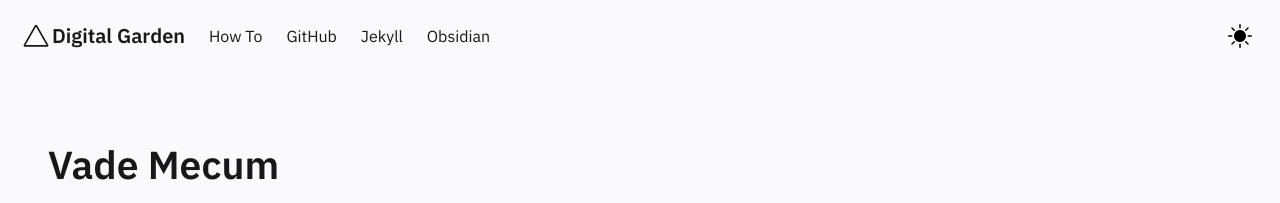
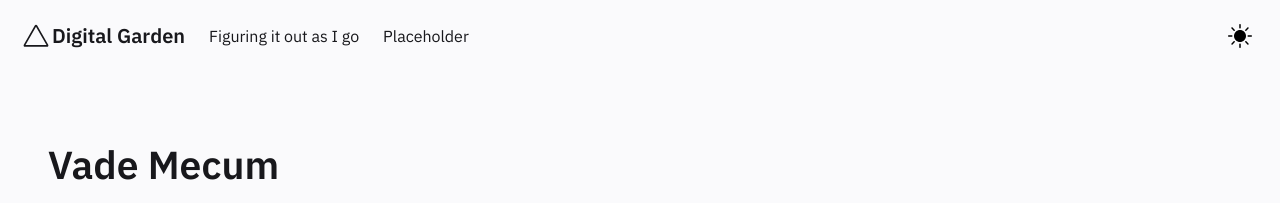
Before and after one commit to RoozeMcKelvey/RoozeMcKelvey.github.io, a Jekyll site: the page built from pages/index.html, in a window 1280 px wide. Shown: the top 203 px of the page. Built offline with Jekyll 4.4.1, drawn with Linux system fonts in a browser that asks for light colours.

Commit message:
updated header

```diff
--- a/_includes/Header.html
+++ b/_includes/Header.html
@@ -41,7 +41,7 @@
         <div class="buttons">
           <a class="button is-text">
             <span class="icon is-small">
-              <img src="../assets/img/sun.svg" id="theme-toggle-img--mobile">
+              <img src="../assets/img/vademecum-logo.jpg" id="theme-toggle-img--mobile">
             </span>
           </a>
         </div>
@@ -55,17 +55,11 @@
 
     <div id="navbarBasicExample" class="navbar-menu">
       <div class="navbar-start">
-        <a href="../posts/how-to"  class="navbar-item">
-          How To
+        <a href="https://rdlmckelvey.com"  class="navbar-item">
+          Figuring it out as I go
         </a>
-        <a href="https://github.com/Jekyll-Garden/jekyll-garden.github.io" target="_blank" class="navbar-item">
-          GitHub
-        </a>
-        <a href="https://jekyllrb.com/" target="_blank"  class="navbar-item">
-          Jekyll
-        </a>
-        <a href="https://obsidian.md/"  target="_blank" class="navbar-item">
-          Obsidian
+        <a href="#" target="_blank" class="navbar-item">
+          Placeholder
         </a>
       </div>
       <div class="navbar-end is-hidden-mobile" onclick="modeSwitcher()" >
```
Also changed, not shown: assets/img/vademecum-logo.jpg (added).
